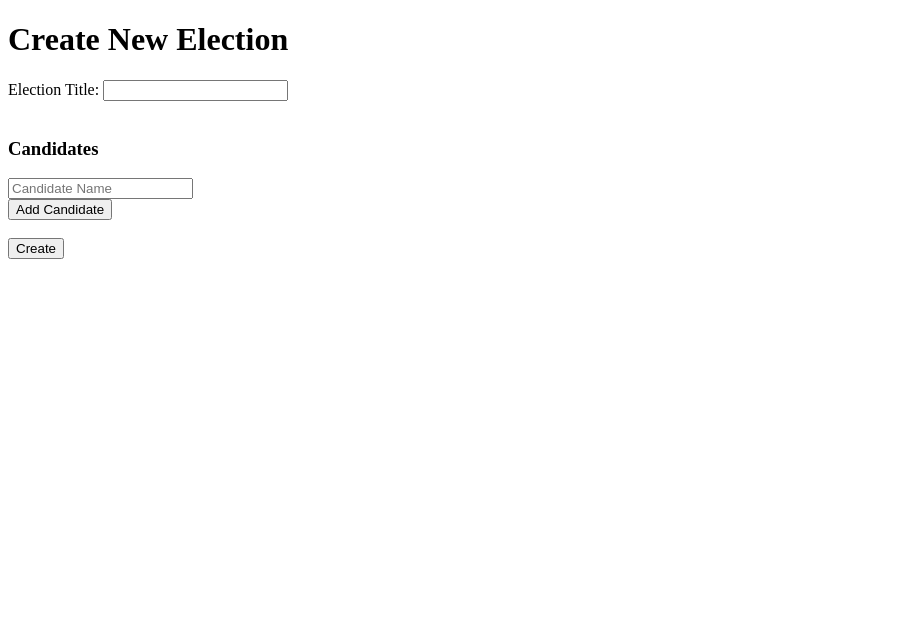
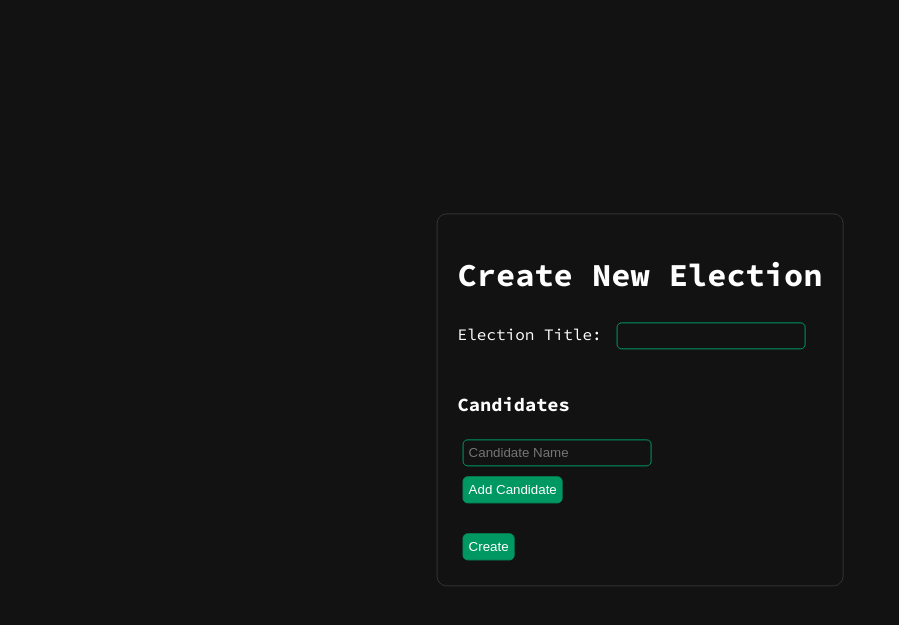
Before and after one commit to armoredvortex/woc, a Flask app: page /create_election in a window 1280 px wide. Shown: the top 625 px of the page, without its empty margins (0-899 px from the left). Run offline with Flask 3, Linux system fonts and the light colour scheme; some libraries are stand-ins or nearby versions.

Commit message:
style create_election page

```diff
--- /dev/null
+++ b/app/static/css/create_election.css
@@ -0,0 +1,38 @@
+body {
+    background-color: #121212;
+    color: #FFFFFF;
+    font-family: "Source Code Pro", monospace;
+}
+
+.container {
+    border: 1px solid #333;
+    width: fit-content;
+    padding: 20px;
+    border-radius: 10px;
+    display: flex;
+    flex-direction: column;
+    position: absolute;
+    top: 50%;
+    left: 50%;
+
+    transform: translate(-50%, -50%);
+}
+
+input {
+    background-color: #121212;
+    color: #FFFFFF;
+    border: 1px solid #009862;
+    border-radius: 5px;
+    padding: 5px;
+    margin: 5px;
+}
+
+button {
+    background-color: #009862;
+    color: #FFFFFF;
+    border: 1px solid #009862;
+    border-radius: 5px;
+    padding: 5px;
+    margin: 5px;
+    cursor: pointer;
+}
--- a/app/templates/create_election.html
+++ b/app/templates/create_election.html
@@ -3,9 +3,15 @@
 
 <head>
     <title>Create Election</title>
+    <link rel="stylesheet" href="{{ url_for('static', filename='css/create_election.css') }}">
+    <style>
+        @import url('https://fonts.googleapis.com/css2?family=Montserrat:ital,wght@0,100..900;1,100..900&family=Poppins&family=Source+Code+Pro:ital,wght@0,200..900;1,200..900&display=swap');
+    </style>
+    <script src="https://kit.fontawesome.com/2b5d740196.js" crossorigin="anonymous"></script>
 </head>
 
 <body>
+    <div class="container">
         <h1>Create New Election</h1>
         <form method="POST">
             <label for="title">Election Title:</label>
@@ -18,7 +24,7 @@
             <button type="button" onclick="addCandidate()">Add Candidate</button><br><br>
             <button type="submit">Create</button>
         </form>
-
+    </div>
     <script>
         function addCandidate() {
             const candidatesDiv = document.getElementById('candidates');
```
Lines whose indentation alone changed are shown as unchanged.
